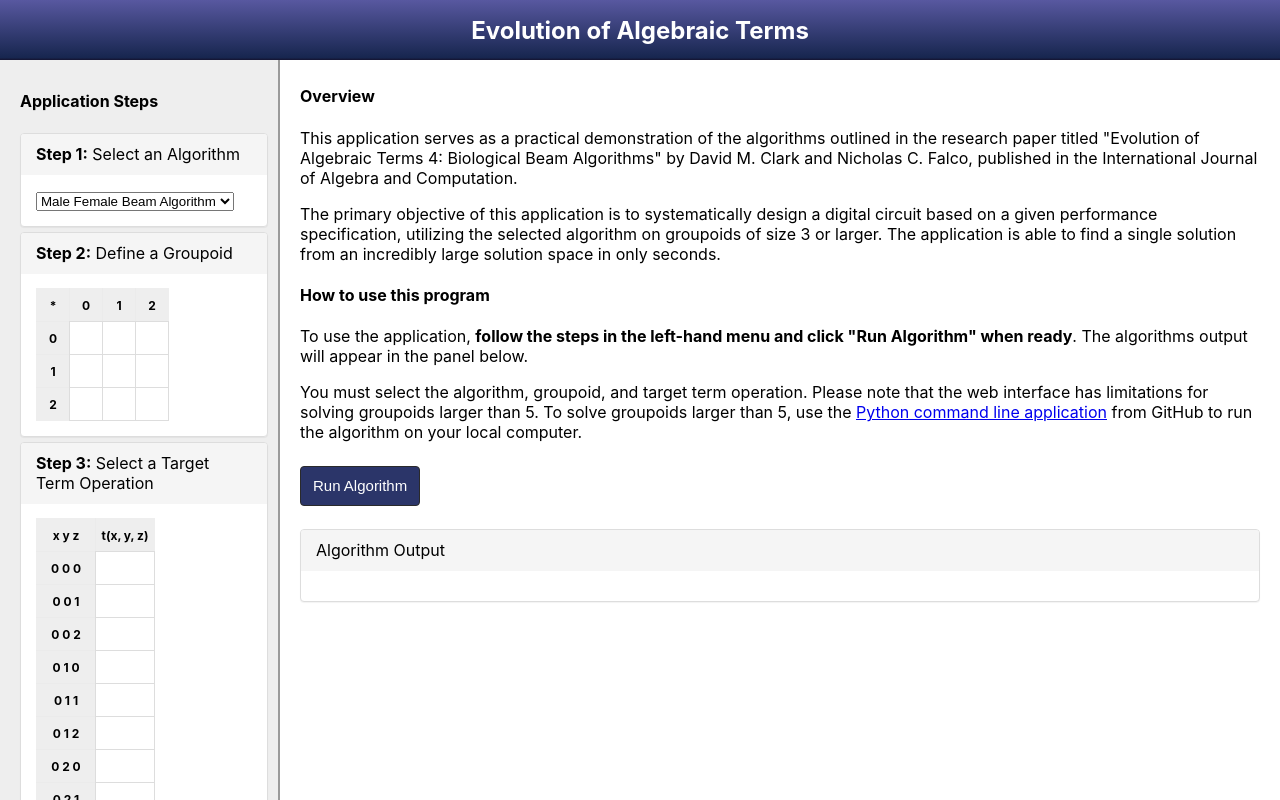
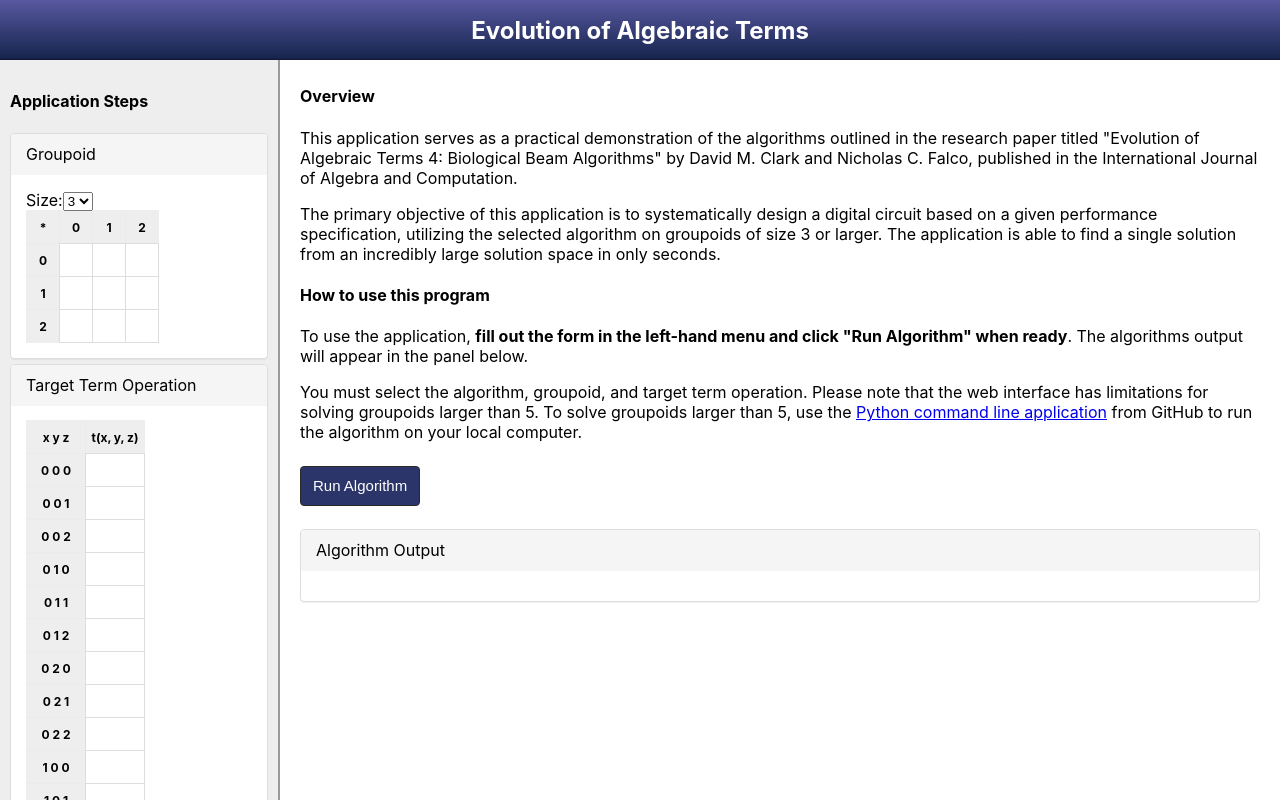
Before and after one commit to nick-falco/eat-webapp, a React (Create React App) app: page / in a window 1280 px wide. Built offline with nearby package versions, Linux system fonts and the light colour scheme.

Commit message:
Add logic for lmiiting groupoid and term operation inputs to only valid values

```diff
--- a/src/App.css
+++ b/src/App.css
@@ -33,7 +33,6 @@
   position: absolute;
   top: 60px;
   bottom: 0;
-  padding: 0px 10px;
 }
 
 .app-menu {
@@ -42,6 +41,7 @@
   position: absolute;
   top: 0;
   bottom: 0;
+  width: 100%;
   padding: 10px;
 }
 
--- a/src/App.js
+++ b/src/App.js
@@ -1,7 +1,9 @@
 import './App.css';
-import { Algorithm } from './components/algorithm';
-import { Groupoid } from './components/groupoid';
-import { TermOperation } from './components/termoperation';
+import { Menu } from './components/menu';
+
+function runAlgorithm() {
+  return
+}
 
 function app() {
   return (
@@ -12,23 +14,7 @@ function app() {
         </h1>
       </header>
       <div className="app-content">
-        <div className="app-menu-container">
-          <div className="app-menu">
-            <h4>Application Steps</h4>
-            <div className="panel">
-              <div className="panel-heading"><b>Step 1:</b> Select an Algorithm</div>
-              <div className="panel-body"><Algorithm></Algorithm></div>
-            </div>
-            <div className="panel">
-              <div className="panel-heading"><b>Step 2:</b> Define a Groupoid</div>
-              <div className="panel-body"><Groupoid></Groupoid></div>
-            </div>
-            <div className="panel">
-              <div className="panel-heading"><b>Step 3:</b> Select a Target Term Operation</div>
-              <div className="panel-body"><TermOperation></TermOperation></div>
-            </div>
-          </div>
-        </div>
+        <Menu />
         <div className="app-container">
           <h4>Overview</h4>
           <p>
@@ -43,7 +29,7 @@ function app() {
           </p>
           <h4>How to use this program</h4>
           <p>
-            To use the application, <b>follow the steps in the left-hand menu and click "Run Algorithm" when ready</b>.
+            To use the application, <b>fill out the form in the left-hand menu and click "Run Algorithm" when ready</b>.
             The algorithms output will appear in the panel below.
           </p>
           <p>
@@ -53,7 +39,7 @@ function app() {
             algorithm on your local computer.
           </p>
           <p>
-            <button className="btn btn-primary">Run Algorithm</button>
+            <button className="btn btn-primary" onClick={runAlgorithm()}>Run Algorithm</button>
           </p>
           <div className="panel">
             <div className="panel-heading">Algorithm Output</div>
--- a/src/components/algorithm.js
+++ /dev/null
@@ -1,12 +0,0 @@
-import { useState } from 'react';
-
-export function Algorithm() {
-    return (
-        <select>
-            <option value="MFBA">Male Female Beam Algorithm</option>
-            <option value="FBA">Female Beam Algorithm</option>
-            <option value="SBA">Sample Beam Algorithm</option>
-            <option value="DDA">Deep Drilling Algorithm</option>
-        </select>
-    );
-}
--- a/src/components/groupoid.js
+++ b/src/components/groupoid.js
@@ -1,41 +1,81 @@
-import { useState } from 'react';
+import { useState, useCallback, useEffect } from 'react';
 import { Square, StaticSquare } from './square';
 
 
-export function Groupoid() {
+export function Groupoid({ size, setSize }) {
 
-    const squares = useState([Array(9).fill(null)]);
+    const maxSize = Math.pow(5, 2);
+    const [squares, setSquares] = useState(() => Array(maxSize).fill(""));
 
-    function handleChange(i) {
-        return
+    useEffect(() => {
+        // Clear the values of the squares array when the size variable changes
+        setSquares(Array(maxSize).fill(''));
+    }, [size, maxSize]);
+
+    const handleSetSquare = useCallback(
+        (value, squareNumber) => {
+            setSquares((squares) => {
+                const updatedSquares = [...squares];
+                updatedSquares[squareNumber] = value;
+                return updatedSquares;
+            });
+        },
+        []
+    );
+
+    const renderHeaderRow = (size) => {
+        const cells = [];
+        cells.push(<StaticSquare key={`top-header-cell-operator`} value="*" />);
+        for (let colIndex = 0; colIndex < size; colIndex++) {
+            cells.push(<StaticSquare key={`top-header-cell-${colIndex}`} value={colIndex} />);
+        }
+
+        return (
+            <div className="groupoid-row" key="header-row">
+                {cells}
+            </div>
+        );
+    };
+
+    const renderRow = (size, rowNumber) => {
+        const cells = [];
+        cells.push(<StaticSquare key={`left-header-cell-${rowNumber}`} value={rowNumber} />);
+        for (let colIndex = 0; colIndex < size; colIndex++) {
+            let squareNumber = rowNumber * size + colIndex;
+            cells.push(
+                <Square key={`cell-${squareNumber}`}
+                    value={squares[squareNumber]}
+                    squareNumber={squareNumber}
+                    setValue={handleSetSquare}
+                    size={size} />);
+        }
+
+        return (
+            <div key={`row-${rowNumber}`} className="groupoid-row">
+                {cells}
+            </div>
+        );
+    };
+
+    const rows = [];
+    rows.push(renderHeaderRow(size));
+    for (let rowIndex = 0; rowIndex < size; rowIndex++) {
+        rows.push(renderRow(size, rowIndex));
     }
 
     return (
-        <div className="menu-component">
-            <div className="groupoid-row">
-                <StaticSquare value="*" />
-                <StaticSquare value="0" />
-                <StaticSquare value="1" />
-                <StaticSquare value="2" />
+        <>
+            <div>
+                <label htmlFor="size-select">Size:</label>
+                <select id="size-select" onChange={(e) => setSize(e.target.value)}>
+                    <option value="3">3</option>
+                    <option value="4">4</option>
+                    <option value="5">5</option>
+                </select>
             </div>
-            <div className="groupoid-row">
-                <StaticSquare value="0" />
-                <Square value={squares[0]} onSquareChange={() => handleChange(0)} />
-                <Square value={squares[1]} onSquareChange={() => handleChange(1)} />
-                <Square value={squares[2]} onSquareChange={() => handleChange(2)} />
+            <div>
+                {rows}
             </div>
-            <div className="groupoid-row">
-                <StaticSquare value="1" />
-                <Square value={squares[3]} onSquareChange={() => handleChange(3)} />
-                <Square value={squares[4]} onSquareChange={() => handleChange(4)} />
-                <Square value={squares[5]} onSquareChange={() => handleChange(5)} />
-            </div>
-            <div className="groupoid-row">
-                <StaticSquare value="2" />
-                <Square value={squares[6]} onSquareChange={() => handleChange(6)} />
-                <Square value={squares[7]} onSquareChange={() => handleChange(7)} />
-                <Square value={squares[8]} onSquareChange={() => handleChange(8)} />
-            </div>
-        </div>
+        </>
     );
 }
--- /dev/null
+++ b/src/components/menu.js
@@ -0,0 +1,24 @@
+import { useState } from 'react';
+import { Groupoid } from './groupoid';
+import { TermOperation } from './termoperation';
+
+export function Menu() {
+
+    const [size, setSize] = useState(3);
+
+    return (
+        <div className="app-menu-container">
+            <div className="app-menu">
+                <h4>Application Steps</h4>
+                <div className="panel">
+                    <div className="panel-heading">Groupoid</div>
+                    <div className="panel-body"><Groupoid size={size} setSize={setSize}></Groupoid></div>
+                </div>
+                <div className="panel">
+                    <div className="panel-heading">Target Term Operation</div>
+                    <div className="panel-body"><TermOperation size={size}></TermOperation></div>
+                </div>
+            </div>
+        </div>
+    );
+}
--- a/src/components/termoperation.js
+++ b/src/components/termoperation.js
@@ -1,128 +1,70 @@
-import { useState } from 'react';
+import { useState, useCallback, useEffect } from 'react';
 import { Square, StaticSquare } from './square';
 
-export function TermOperation() {
 
-	const squares = useState([Array(27).fill(null)]);
+export function TermOperation({ size }) {
 
-	function handleChange(i) {
-		return
+	const maxSize = Math.pow(5, 3);
+	const [squares, setSquares] = useState(() => Array(maxSize).fill(""));
+
+    useEffect(() => {
+        // Clear the values of the squares array when the size variable changes
+        setSquares(Array(maxSize).fill(''));
+    }, [size, maxSize]);
+
+    const handleSetSquare = useCallback(
+        (value, squareNumber) => {
+            setSquares((squares) => {
+                const updatedSquares = [...squares];
+                updatedSquares[squareNumber] = value;
+                return updatedSquares;
+            });
+        },
+        []
+    );
+
+	const renderTermOperationHeader = () => {
+		return (
+			<div className="groupoid-row" key="header">
+				<StaticSquare key="header-variables" className="wide" value="x y z" />
+				<StaticSquare key="header-target" className="wide" value="t(x, y, z)" />
+			</div>
+		);
+	};
+
+	const renderTermOperationRow = (x, y, z, idx) => {
+		return (
+			<div className="groupoid-row" key={`row-${idx}`}>
+				<StaticSquare
+					key={`static-square-${x}-${y}-${z}`}
+					className="wide"
+					value={`${x} ${y} ${z}`} />
+                <Square
+				    key={`square-${x}-${y}-${z}`}
+                    value={squares[idx]}
+                    squareNumber={idx}
+                    setValue={handleSetSquare}
+					className="wide"
+                    size={size} />
+			</div>
+		);
+	};
+
+	const rows = []
+	rows.push(renderTermOperationHeader());
+	let idx = 0;
+	for (let x = 0; x < size; x++) {
+		for (let y = 0; y < size; y++) {
+			for (let z = 0; z < size; z++) {
+				rows.push(renderTermOperationRow(x, y, z, idx));
+				idx++;
+			}
+		}
 	}
 
 	return (
 		<div className="menu-component">
-			<div className="groupoid-row">
-				<StaticSquare className="wide" value="x y z" />
-				<StaticSquare className="wide" value="t(x, y, z)" />
-			</div>
-			<div className="groupoid-row">
-				<StaticSquare className="wide" value="0 0 0" />
-				<Square value={squares[0]} className="wide" onSquareChange={() => handleChange(0)} />
-			</div>
-			<div className="groupoid-row">
-				<StaticSquare className="wide" value="0 0 1" />
-				<Square value={squares[0]} className="wide" onSquareChange={() => handleChange(0)} />
-			</div>
-			<div className="groupoid-row">
-				<StaticSquare className="wide" value="0 0 2" />
-				<Square value={squares[0]} className="wide" onSquareChange={() => handleChange(0)} />
-			</div>
-			<div className="groupoid-row">
-				<StaticSquare className="wide" value="0 1 0" />
-				<Square value={squares[0]} className="wide" onSquareChange={() => handleChange(0)} />
-			</div>
-			<div className="groupoid-row">
-				<StaticSquare className="wide" value="0 1 1" />
-				<Square value={squares[0]} className="wide" onSquareChange={() => handleChange(0)} />
-			</div>
-			<div className="groupoid-row">
-				<StaticSquare className="wide" value="0 1 2" />
-				<Square value={squares[0]} className="wide" onSquareChange={() => handleChange(0)} />
-			</div>
-			<div className="groupoid-row">
-				<StaticSquare className="wide" value="0 2 0" />
-				<Square value={squares[0]} className="wide" onSquareChange={() => handleChange(0)} />
-			</div>
-			<div className="groupoid-row">
-				<StaticSquare className="wide" value="0 2 1" />
-				<Square value={squares[0]} className="wide" onSquareChange={() => handleChange(0)} />
-			</div>
-			<div className="groupoid-row">
-				<StaticSquare className="wide" value="0 2 2" />
-				<Square value={squares[0]} className="wide" onSquareChange={() => handleChange(0)} />
-			</div>
-			<div className="groupoid-row">
-				<StaticSquare className="wide" value="1 0 0" />
-				<Square value={squares[0]} className="wide" onSquareChange={() => handleChange(0)} />
-			</div>
-			<div className="groupoid-row">
-				<StaticSquare className="wide" value="1 0 1" />
-				<Square value={squares[0]} className="wide" onSquareChange={() => handleChange(0)} />
-			</div>
-			<div className="groupoid-row">
-				<StaticSquare className="wide" value="1 0 2" />
-				<Square value={squares[0]} className="wide" onSquareChange={() => handleChange(0)} />
-			</div>
-			<div className="groupoid-row">
-				<StaticSquare className="wide" value="1 1 0" />
-				<Square value={squares[0]} className="wide" onSquareChange={() => handleChange(0)} />
-			</div>
-			<div className="groupoid-row">
-				<StaticSquare className="wide" value="1 1 1" />
-				<Square value={squares[0]} className="wide" onSquareChange={() => handleChange(0)} />
-			</div>
-			<div className="groupoid-row">
-				<StaticSquare className="wide" value="1 1 2" />
-				<Square value={squares[0]} className="wide" onSquareChange={() => handleChange(0)} />
-			</div>
-			<div className="groupoid-row">
-				<StaticSquare className="wide" value="1 2 0" />
-				<Square value={squares[0]} className="wide" onSquareChange={() => handleChange(0)} />
-			</div>
-			<div className="groupoid-row">
-				<StaticSquare className="wide" value="1 2 1" />
-				<Square value={squares[0]} className="wide" onSquareChange={() => handleChange(0)} />
-			</div>
-			<div className="groupoid-row">
-				<StaticSquare className="wide" value="1 2 2" />
-				<Square value={squares[0]} className="wide" onSquareChange={() => handleChange(0)} />
-			</div>
-			<div className="groupoid-row">
-				<StaticSquare className="wide" value="2 0 0" />
-				<Square value={squares[0]} className="wide" onSquareChange={() => handleChange(0)} />
-			</div>
-			<div className="groupoid-row">
-				<StaticSquare className="wide" value="2 0 1" />
-				<Square value={squares[0]} className="wide" onSquareChange={() => handleChange(0)} />
-			</div>
-			<div className="groupoid-row">
-				<StaticSquare className="wide" value="2 0 2" />
-				<Square value={squares[0]} className="wide" onSquareChange={() => handleChange(0)} />
-			</div>
-			<div className="groupoid-row">
-				<StaticSquare className="wide" value="2 1 0" />
-				<Square value={squares[0]} className="wide" onSquareChange={() => handleChange(0)} />
-			</div>
-			<div className="groupoid-row">
-				<StaticSquare className="wide" value="2 1 1" />
-				<Square value={squares[0]} className="wide" onSquareChange={() => handleChange(0)} />
-			</div>
-			<div className="groupoid-row">
-				<StaticSquare className="wide" value="2 1 2" />
-				<Square value={squares[0]} className="wide" onSquareChange={() => handleChange(0)} />
-			</div>
-			<div className="groupoid-row">
-				<StaticSquare className="wide" value="2 2 0" />
-				<Square value={squares[0]} className="wide" onSquareChange={() => handleChange(0)} />
-			</div>
-			<div className="groupoid-row">
-				<StaticSquare className="wide" value="2 2 1" />
-				<Square value={squares[0]} className="wide" onSquareChange={() => handleChange(0)} />
-			</div>
-			<div className="groupoid-row">
-				<StaticSquare className="wide" value="2 2 2" />
-				<Square value={squares[0]} className="wide" onSquareChange={() => handleChange(0)} />
-			</div>
+			{rows}
 		</div>
 	);
 }
```
Also changed, not shown: src/components/square.js (+22 -7 lines).
